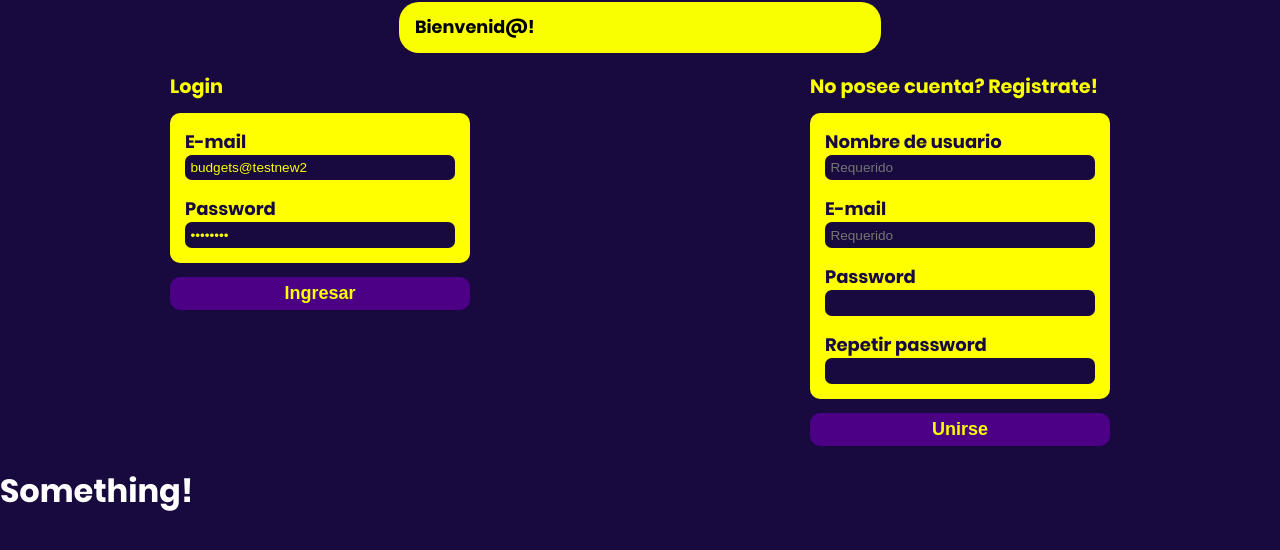
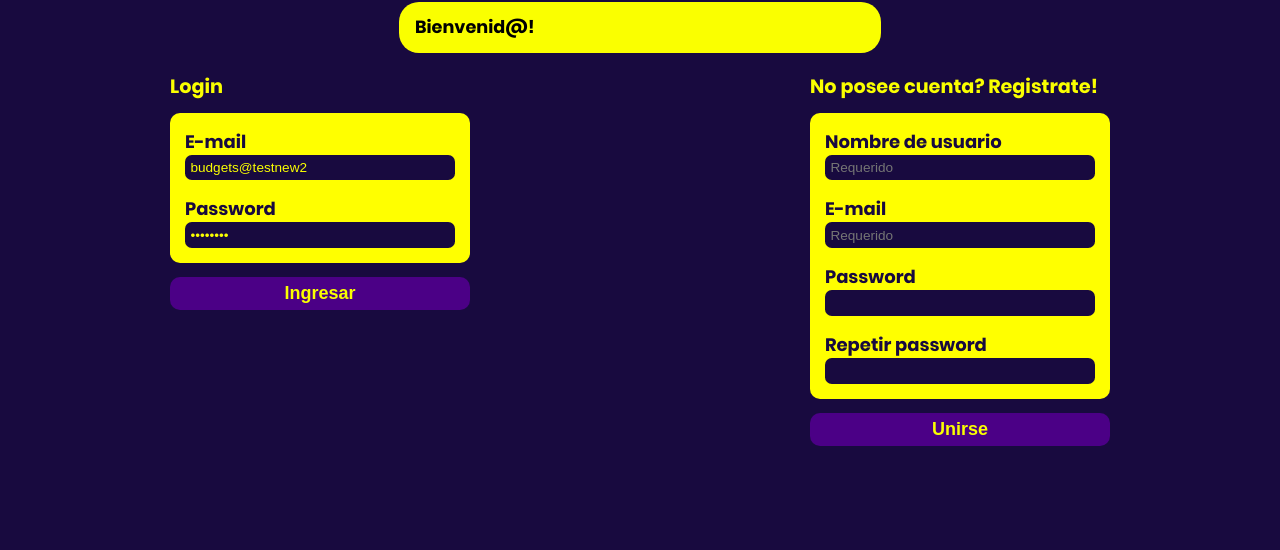
Before and after one commit to ibejarano/controlador-de-gastos, a React (Create React App) app: page / in a window 1280 px wide. Shown: the top 550 px of the page. Built offline with nearby package versions, Linux system fonts and the light colour scheme.

Commit message:
fixed opendialog budget limit current

```diff
--- a/src/App.js
+++ b/src/App.js
@@ -31,18 +31,11 @@ function App() {
               </Route>
               <PrivateRoutes />
             </Switch>
-            <RenderSomething />
           </UserProvider>
         </MainContainer>
       </ThemeProvider>
     </Router>
   );
-}
-
-function RenderSomething() {
-  const { user } = useUser();
-  console.log(user);
-  return <h1 style={{ color: "white" }}>Something!</h1>;
 }
 
 function PrivateRoutes() {
--- a/src/pages/Budget.js
+++ b/src/pages/Budget.js
@@ -121,7 +121,7 @@ function DisplayBudget({ budget }) {
       {openDialog && (
         <ConfigureBudgetDialog
           setOpenDialog={setOpenDialog}
-          currentlimit={budget.limit}
+          currentLimit={budget.limit}
           section={budget.section}
         />
       )}
```
